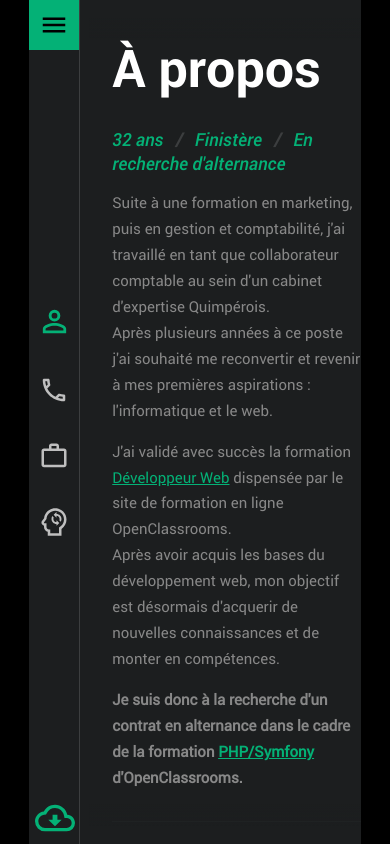
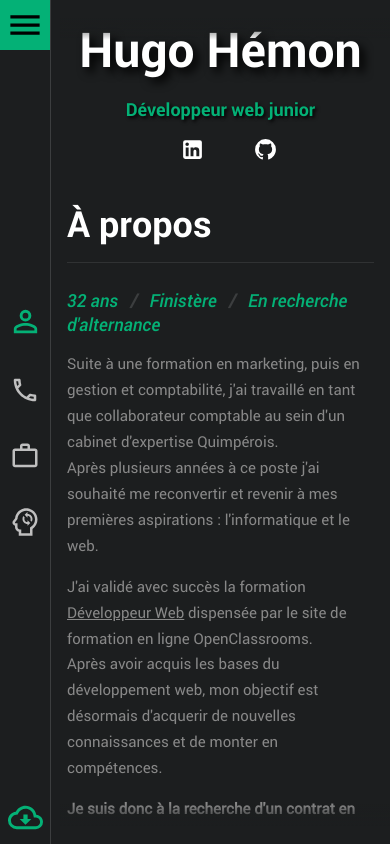
Before and after one commit to Guetso/CV, a Vue app: page / in a window 390 px wide. Built offline with nearby package versions, Linux system fonts and the light colour scheme.

Commit message:
add title on mobile

```diff
--- a/src/components/Nav.vue
+++ b/src/components/Nav.vue
@@ -25,7 +25,7 @@
     </nav>
     <a href="cv.pdf" target="_blank">
       <button class="navBar__downBtn">
-        <icon-base width="40" height="40" icon-name="download" iconColor="#04b176">
+        <icon-base width="35" height="35" icon-name="download" iconColor="#04b176">
           <icon-cloud />
         </icon-base>
       </button>
--- a/src/components/Picture.vue
+++ b/src/components/Picture.vue
@@ -1,11 +1,11 @@
 <template>
-  <div class="picCard">
-    <span class="picCard__alt">myPicture</span>
-    <div class="picCard__info">
+  <div :class="['picCard', 'picCard'+ altClass]">
+    <span :class="['picCard__alt', 'picCard__alt'+ altClass]">myPicture</span>
+    <div :class="['picCard__info', 'picCard__info'+ altClass]">
       <h1>Hugo Hémon</h1>
       <div>Développeur web junior</div>
-      <ul class="picture__items">
-        <li class="picture__item" v-for="item in itemsPic" :key="item.name">
+      <ul :class="['picture__items', 'picture__items'+ altClass]">
+        <li :class="['picture__item', 'picture__item'+ altClass]" v-for="item in itemsPic" :key="item.name">
           <a :href="item.link" target="__blank">
           <icon-base :width="25" :height="25" :icon-name="item.name">
             <component :is="item.icon" />
@@ -28,6 +28,9 @@ export default {
     IconLinkedin,
     IconGithub
   },
+  props: {
+    altClass: String
+  },
   data: function () {
     return {
       itemsPic: [
--- a/src/sass/base/_app.scss
+++ b/src/sass/base/_app.scss
@@ -29,6 +29,7 @@ body {
             height: 100vh;
         }
         @media all and (max-width: 576px) {
+            max-width: 100vw;
             width: 100vw;
             height: 100vh;
         }
--- a/src/sass/base/typography/_homeTyp.scss
+++ b/src/sass/base/typography/_homeTyp.scss
@@ -4,6 +4,9 @@
             color: white;
             font-family: "robotobold", Arial, Helvetica, sans-serif;
             font-size: 52px;
+            @media all and (max-width: 768px) {
+                    font-size: 36px;
+            }
         }
         &__aside {
             color: #04b176;
@@ -45,7 +48,4 @@
             }
         }
     }
-    a{
-        color:#04b176 ;
-    }
 }
--- a/src/sass/components/_picture.scss
+++ b/src/sass/components/_picture.scss
@@ -14,21 +14,46 @@
     background-repeat: no-repeat;
     background-position: center;
     background-size: cover;
+    @media all and (min-width: 1400px) {
+        &--mobile {
+            display: none;
+        }
+    }
     @media all and (max-width: 1400px) {
         width: 350px;
+        &--mobile {
+            display: none;
+        }
     }
     @media all and (max-width: 1200px) {
         width: 260px;
+        &--mobile {
+            display: none;
+        }
     }
     @media all and (max-width: 768px) {
         display: none;
+        &--mobile {
+            display: block;
+            position: static;
+            background: none;
+            height: auto;
+            width: 100%;
+            margin: auto;
+        }
     }
     &__alt {
         color: white;
         z-index: -1;
+        &--mobile {
+            display: none;
+        }
     }
     &__info {
         margin-top: 10rem;
+        &--mobile {
+            margin-top: 1rem;
+        }
         display: flex;
         flex-direction: column;
         align-items: center;
@@ -43,16 +68,16 @@
             display: flex;
             list-style: none;
             padding: 0;
-            margin:0;
-            li{
+            margin: 0;
+            li {
                 color: white;
-                margin:0 1rem 0 1rem;
-                &:hover{
+                margin: 0 1rem 0 1rem;
+                &:hover {
                     color: #04b176;
                 }
             }
         }
-        .picture__item{
+        .picture__item {
             margin-left: 2rem;
             cursor: pointer;
         }
--- a/src/sass/views/_home.scss
+++ b/src/sass/views/_home.scss
@@ -1,12 +1,29 @@
 .home {
     padding-left: 2rem;
+    @media all and (max-width: 576px) {
+        padding-left: 1rem;
+        padding-right: 1rem;
+    }
     &__header {
         position: relative;
         padding-bottom: 1rem;
-
         &__title {
             margin-top: 2rem;
             margin-bottom: 25px;
+            position: relative;
+            @media all and (max-width: 768px) {
+                padding-bottom: 1rem;
+                &::before {
+                    content: "";
+                    position: absolute;
+                    bottom: 0;
+                    left: 0;
+                    right: 0;
+                    height: 1px;
+                    background-color: white;
+                    opacity: 0.09;
+                }
+            }
         }
         &::after {
             content: "";
--- a/src/sass/views/_skills.scss
+++ b/src/sass/views/_skills.scss
@@ -4,6 +4,7 @@
     &__header {
         position: relative;
         padding-bottom: 1rem;
+        margin-top: 1.5rem;
         &::after {
             content: "";
             position: absolute;
@@ -39,6 +40,9 @@
                 margin: 1rem;
                 width: 30%;
                 flex-basis: 30%;
+                @media all and (max-width: 576px) {
+                    flex-basis: 50%;
+                }
                 span {
                     display: inline-block;
                     margin-left: 2rem;
--- a/src/views/Home.vue
+++ b/src/views/Home.vue
@@ -1,6 +1,7 @@
 <template>
   <div class="home">
     <header class="home__header">
+      <Picture altClass="--mobile"></Picture>
       <h2 class="home__header__title"> &Agrave; propos</h2>
 
       <aside class="home__header__aside">
@@ -49,6 +50,7 @@
 </template>
 
 <script>
+import Picture from '@/components/Picture.vue'
 import IconBase from '@/components/IconBase.vue'
 import IconCode from '../components/icons/IconCode'
 import IconSeo from '../components/icons/IconSeo'
@@ -58,6 +60,7 @@ import IconSecu from '../components/icons/IconSecu'
 export default {
   name: 'Home',
   components: {
+    Picture,
     IconBase,
     IconCode,
     IconSeo,
```
